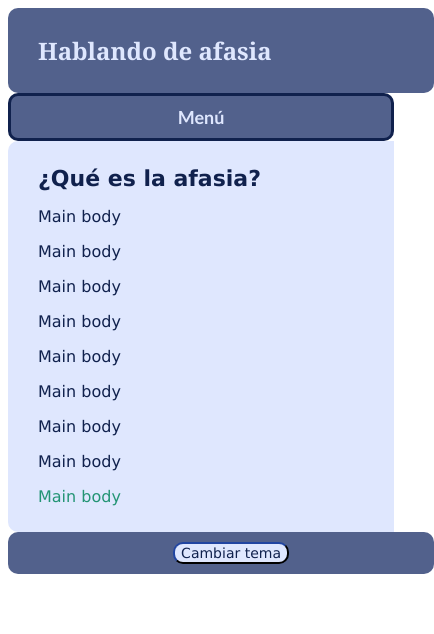
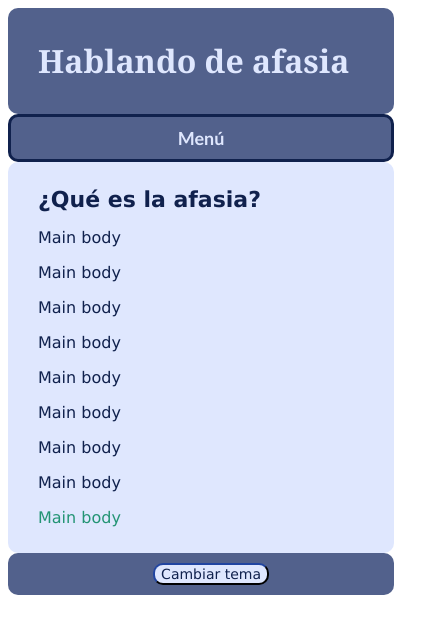
Before and after one commit to Crosslax/DIW, a plain HTML site: page afasia.html in a window 390 px wide. Shown: the whole page, 434 px wide, since content can reach past the window. Drawn offline with Linux system fonts and the light colour scheme.

Commit message:
correcion respo

```diff
--- a/styles.css
+++ b/styles.css
@@ -201,22 +201,16 @@ footer>button{
 
 }
 
-@media(max-width: 600px) {
+@media(max-width:600px){
 
-    header > h1 {
-        font-size: 24px;
 
-    }
-
-    header {
+   header {
       margin: 0;
-       width: 100%;
-
+      flex-basis: auto;
     }
     .contenedor {
         flex-direction: column;
         margin: 0 ;
-
     }
     nav {
         display: flex;
@@ -226,24 +220,17 @@ footer>button{
     }
      label {
         display: block;
-         width: 100%;
+        width: 100%;
+
         margin: 0;
-
     }
     nav > ul {
         width: 100%;
 
         margin: 0;
-
     }
-
-    nav>ul>li:last-child{
-    margin-bottom: 20px;
-}
 
     main, footer {
         margin: 0;
-         width: 100%;
-
     }
-}
+  }
```
